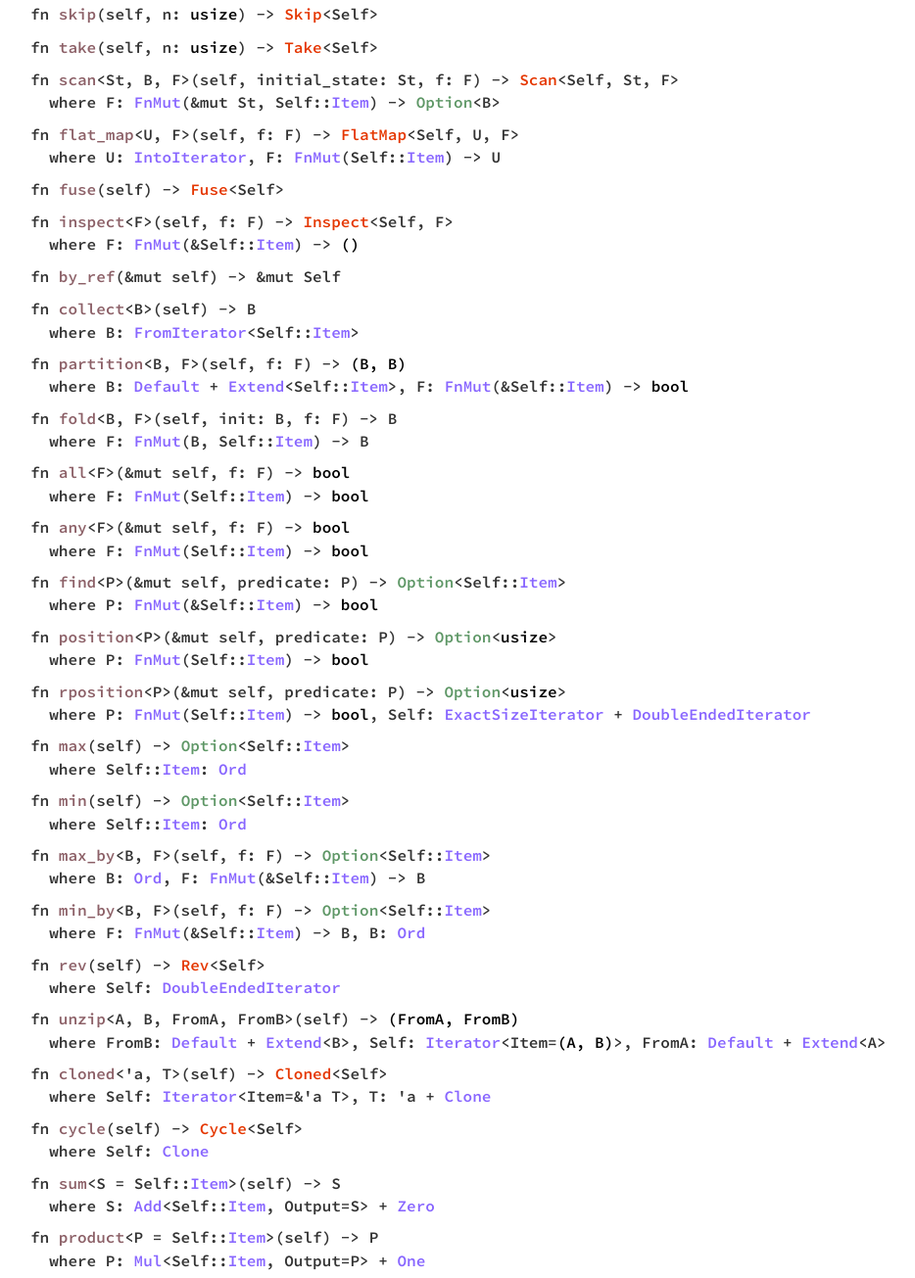
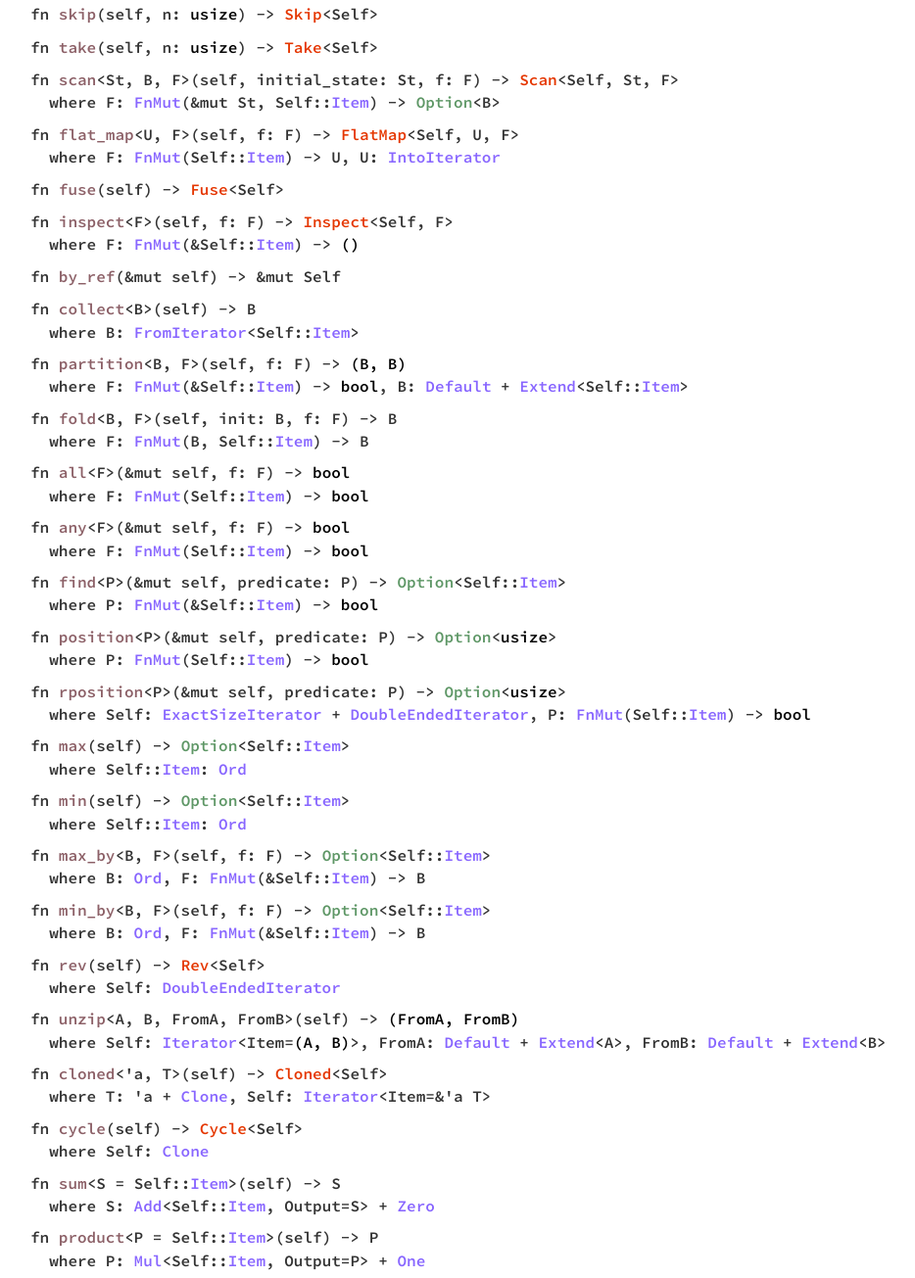
Before and after one commit to billyevans/tst, a plain HTML site: page tst/tst/struct.IntoIter.html in a window 1280 px wide. Shown: the part 1046-2351 px from the top of the page at 98% size, without its empty margins (234-1168 px from the left). Drawn offline with Linux system fonts and the light colour scheme.

Commit message:
rebuild pages at 5d38148

```diff
--- a/tst/tst/struct.IntoIter.html
+++ b/tst/tst/struct.IntoIter.html
@@ -67,25 +67,25 @@
 <h4 id='method.skip' class='method'><code>fn <a href='https://doc.rust-lang.org/nightly/core/iter/trait.Iterator.html#method.skip' class='fnname'>skip</a>(self, n: <a href='https://doc.rust-lang.org/nightly/std/primitive.usize.html'>usize</a>) -&gt; <a class='struct' href='https://doc.rust-lang.org/nightly/core/iter/struct.Skip.html' title='core::iter::Skip'>Skip</a>&lt;Self&gt;</code></h4>
 <h4 id='method.take' class='method'><code>fn <a href='https://doc.rust-lang.org/nightly/core/iter/trait.Iterator.html#method.take' class='fnname'>take</a>(self, n: <a href='https://doc.rust-lang.org/nightly/std/primitive.usize.html'>usize</a>) -&gt; <a class='struct' href='https://doc.rust-lang.org/nightly/core/iter/struct.Take.html' title='core::iter::Take'>Take</a>&lt;Self&gt;</code></h4>
 <h4 id='method.scan' class='method'><code>fn <a href='https://doc.rust-lang.org/nightly/core/iter/trait.Iterator.html#method.scan' class='fnname'>scan</a>&lt;St, B, F&gt;(self, initial_state: St, f: F) -&gt; <a class='struct' href='https://doc.rust-lang.org/nightly/core/iter/struct.Scan.html' title='core::iter::Scan'>Scan</a>&lt;Self, St, F&gt; <span class='where'>where F: <a class='trait' href='https://doc.rust-lang.org/nightly/core/ops/trait.FnMut.html' title='core::ops::FnMut'>FnMut</a>(&amp;mut St, Self::<a class='trait' href='https://doc.rust-lang.org/nightly/core/iter/trait.Iterator.html' title='core::iter::Iterator'>Item</a>) -&gt; <a class='enum' href='https://doc.rust-lang.org/nightly/core/option/enum.Option.html' title='core::option::Option'>Option</a>&lt;B&gt;</span></code></h4>
-<h4 id='method.flat_map' class='method'><code>fn <a href='https://doc.rust-lang.org/nightly/core/iter/trait.Iterator.html#method.flat_map' class='fnname'>flat_map</a>&lt;U, F&gt;(self, f: F) -&gt; <a class='struct' href='https://doc.rust-lang.org/nightly/core/iter/struct.FlatMap.html' title='core::iter::FlatMap'>FlatMap</a>&lt;Self, U, F&gt; <span class='where'>where U: <a class='trait' href='https://doc.rust-lang.org/nightly/core/iter/trait.IntoIterator.html' title='core::iter::IntoIterator'>IntoIterator</a>, F: <a class='trait' href='https://doc.rust-lang.org/nightly/core/ops/trait.FnMut.html' title='core::ops::FnMut'>FnMut</a>(Self::<a class='trait' href='https://doc.rust-lang.org/nightly/core/iter/trait.Iterator.html' title='core::iter::Iterator'>Item</a>) -&gt; U</span></code></h4>
+<h4 id='method.flat_map' class='method'><code>fn <a href='https://doc.rust-lang.org/nightly/core/iter/trait.Iterator.html#method.flat_map' class='fnname'>flat_map</a>&lt;U, F&gt;(self, f: F) -&gt; <a class='struct' href='https://doc.rust-lang.org/nightly/core/iter/struct.FlatMap.html' title='core::iter::FlatMap'>FlatMap</a>&lt;Self, U, F&gt; <span class='where'>where F: <a class='trait' href='https://doc.rust-lang.org/nightly/core/ops/trait.FnMut.html' title='core::ops::FnMut'>FnMut</a>(Self::<a class='trait' href='https://doc.rust-lang.org/nightly/core/iter/trait.Iterator.html' title='core::iter::Iterator'>Item</a>) -&gt; U, U: <a class='trait' href='https://doc.rust-lang.org/nightly/core/iter/trait.IntoIterator.html' title='core::iter::IntoIterator'>IntoIterator</a></span></code></h4>
 <h4 id='method.fuse' class='method'><code>fn <a href='https://doc.rust-lang.org/nightly/core/iter/trait.Iterator.html#method.fuse' class='fnname'>fuse</a>(self) -&gt; <a class='struct' href='https://doc.rust-lang.org/nightly/core/iter/struct.Fuse.html' title='core::iter::Fuse'>Fuse</a>&lt;Self&gt;</code></h4>
 <h4 id='method.inspect' class='method'><code>fn <a href='https://doc.rust-lang.org/nightly/core/iter/trait.Iterator.html#method.inspect' class='fnname'>inspect</a>&lt;F&gt;(self, f: F) -&gt; <a class='struct' href='https://doc.rust-lang.org/nightly/core/iter/struct.Inspect.html' title='core::iter::Inspect'>Inspect</a>&lt;Self, F&gt; <span class='where'>where F: <a class='trait' href='https://doc.rust-lang.org/nightly/core/ops/trait.FnMut.html' title='core::ops::FnMut'>FnMut</a>(&amp;Self::<a class='trait' href='https://doc.rust-lang.org/nightly/core/iter/trait.Iterator.html' title='core::iter::Iterator'>Item</a>) -&gt; <a href='https://doc.rust-lang.org/nightly/std/primitive.tuple.html'>()</a></span></code></h4>
 <h4 id='method.by_ref' class='method'><code>fn <a href='https://doc.rust-lang.org/nightly/core/iter/trait.Iterator.html#method.by_ref' class='fnname'>by_ref</a>(&amp;mut self) -&gt; &amp;mut Self</code></h4>
 <h4 id='method.collect' class='method'><code>fn <a href='https://doc.rust-lang.org/nightly/core/iter/trait.Iterator.html#method.collect' class='fnname'>collect</a>&lt;B&gt;(self) -&gt; B <span class='where'>where B: <a class='trait' href='https://doc.rust-lang.org/nightly/core/iter/trait.FromIterator.html' title='core::iter::FromIterator'>FromIterator</a>&lt;Self::<a class='trait' href='https://doc.rust-lang.org/nightly/core/iter/trait.Iterator.html' title='core::iter::Iterator'>Item</a>&gt;</span></code></h4>
-<h4 id='method.partition' class='method'><code>fn <a href='https://doc.rust-lang.org/nightly/core/iter/trait.Iterator.html#method.partition' class='fnname'>partition</a>&lt;B, F&gt;(self, f: F) -&gt; <a href='https://doc.rust-lang.org/nightly/std/primitive.tuple.html'>(B, B)</a> <span class='where'>where B: <a class='trait' href='https://doc.rust-lang.org/nightly/core/default/trait.Default.html' title='core::default::Default'>Default</a> + <a class='trait' href='https://doc.rust-lang.org/nightly/core/iter/trait.Extend.html' title='core::iter::Extend'>Extend</a>&lt;Self::<a class='trait' href='https://doc.rust-lang.org/nightly/core/iter/trait.Iterator.html' title='core::iter::Iterator'>Item</a>&gt;, F: <a class='trait' href='https://doc.rust-lang.org/nightly/core/ops/trait.FnMut.html' title='core::ops::FnMut'>FnMut</a>(&amp;Self::<a class='trait' href='https://doc.rust-lang.org/nightly/core/iter/trait.Iterator.html' title='core::iter::Iterator'>Item</a>) -&gt; <a href='https://doc.rust-lang.org/nightly/std/primitive.bool.html'>bool</a></span></code></h4>
+<h4 id='method.partition' class='method'><code>fn <a href='https://doc.rust-lang.org/nightly/core/iter/trait.Iterator.html#method.partition' class='fnname'>partition</a>&lt;B, F&gt;(self, f: F) -&gt; <a href='https://doc.rust-lang.org/nightly/std/primitive.tuple.html'>(B, B)</a> <span class='where'>where F: <a class='trait' href='https://doc.rust-lang.org/nightly/core/ops/trait.FnMut.html' title='core::ops::FnMut'>FnMut</a>(&amp;Self::<a class='trait' href='https://doc.rust-lang.org/nightly/core/iter/trait.Iterator.html' title='core::iter::Iterator'>Item</a>) -&gt; <a href='https://doc.rust-lang.org/nightly/std/primitive.bool.html'>bool</a>, B: <a class='trait' href='https://doc.rust-lang.org/nightly/core/default/trait.Default.html' title='core::default::Default'>Default</a> + <a class='trait' href='https://doc.rust-lang.org/nightly/core/iter/trait.Extend.html' title='core::iter::Extend'>Extend</a>&lt;Self::<a class='trait' href='https://doc.rust-lang.org/nightly/core/iter/trait.Iterator.html' title='core::iter::Iterator'>Item</a>&gt;</span></code></h4>
 <h4 id='method.fold' class='method'><code>fn <a href='https://doc.rust-lang.org/nightly/core/iter/trait.Iterator.html#method.fold' class='fnname'>fold</a>&lt;B, F&gt;(self, init: B, f: F) -&gt; B <span class='where'>where F: <a class='trait' href='https://doc.rust-lang.org/nightly/core/ops/trait.FnMut.html' title='core::ops::FnMut'>FnMut</a>(B, Self::<a class='trait' href='https://doc.rust-lang.org/nightly/core/iter/trait.Iterator.html' title='core::iter::Iterator'>Item</a>) -&gt; B</span></code></h4>
 <h4 id='method.all' class='method'><code>fn <a href='https://doc.rust-lang.org/nightly/core/iter/trait.Iterator.html#method.all' class='fnname'>all</a>&lt;F&gt;(&amp;mut self, f: F) -&gt; <a href='https://doc.rust-lang.org/nightly/std/primitive.bool.html'>bool</a> <span class='where'>where F: <a class='trait' href='https://doc.rust-lang.org/nightly/core/ops/trait.FnMut.html' title='core::ops::FnMut'>FnMut</a>(Self::<a class='trait' href='https://doc.rust-lang.org/nightly/core/iter/trait.Iterator.html' title='core::iter::Iterator'>Item</a>) -&gt; <a href='https://doc.rust-lang.org/nightly/std/primitive.bool.html'>bool</a></span></code></h4>
 <h4 id='method.any' class='method'><code>fn <a href='https://doc.rust-lang.org/nightly/core/iter/trait.Iterator.html#method.any' class='fnname'>any</a>&lt;F&gt;(&amp;mut self, f: F) -&gt; <a href='https://doc.rust-lang.org/nightly/std/primitive.bool.html'>bool</a> <span class='where'>where F: <a class='trait' href='https://doc.rust-lang.org/nightly/core/ops/trait.FnMut.html' title='core::ops::FnMut'>FnMut</a>(Self::<a class='trait' href='https://doc.rust-lang.org/nightly/core/iter/trait.Iterator.html' title='core::iter::Iterator'>Item</a>) -&gt; <a href='https://doc.rust-lang.org/nightly/std/primitive.bool.html'>bool</a></span></code></h4>
 <h4 id='method.find' class='method'><code>fn <a href='https://doc.rust-lang.org/nightly/core/iter/trait.Iterator.html#method.find' class='fnname'>find</a>&lt;P&gt;(&amp;mut self, predicate: P) -&gt; <a class='enum' href='https://doc.rust-lang.org/nightly/core/option/enum.Option.html' title='core::option::Option'>Option</a>&lt;Self::<a class='trait' href='https://doc.rust-lang.org/nightly/core/iter/trait.Iterator.html' title='core::iter::Iterator'>Item</a>&gt; <span class='where'>where P: <a class='trait' href='https://doc.rust-lang.org/nightly/core/ops/trait.FnMut.html' title='core::ops::FnMut'>FnMut</a>(&amp;Self::<a class='trait' href='https://doc.rust-lang.org/nightly/core/iter/trait.Iterator.html' title='core::iter::Iterator'>Item</a>) -&gt; <a href='https://doc.rust-lang.org/nightly/std/primitive.bool.html'>bool</a></span></code></h4>
 <h4 id='method.position' class='method'><code>fn <a href='https://doc.rust-lang.org/nightly/core/iter/trait.Iterator.html#method.position' class='fnname'>position</a>&lt;P&gt;(&amp;mut self, predicate: P) -&gt; <a class='enum' href='https://doc.rust-lang.org/nightly/core/option/enum.Option.html' title='core::option::Option'>Option</a>&lt;<a href='https://doc.rust-lang.org/nightly/std/primitive.usize.html'>usize</a>&gt; <span class='where'>where P: <a class='trait' href='https://doc.rust-lang.org/nightly/core/ops/trait.FnMut.html' title='core::ops::FnMut'>FnMut</a>(Self::<a class='trait' href='https://doc.rust-lang.org/nightly/core/iter/trait.Iterator.html' title='core::iter::Iterator'>Item</a>) -&gt; <a href='https://doc.rust-lang.org/nightly/std/primitive.bool.html'>bool</a></span></code></h4>
-<h4 id='method.rposition' class='method'><code>fn <a href='https://doc.rust-lang.org/nightly/core/iter/trait.Iterator.html#method.rposition' class='fnname'>rposition</a>&lt;P&gt;(&amp;mut self, predicate: P) -&gt; <a class='enum' href='https://doc.rust-lang.org/nightly/core/option/enum.Option.html' title='core::option::Option'>Option</a>&lt;<a href='https://doc.rust-lang.org/nightly/std/primitive.usize.html'>usize</a>&gt; <span class='where'>where P: <a class='trait' href='https://doc.rust-lang.org/nightly/core/ops/trait.FnMut.html' title='core::ops::FnMut'>FnMut</a>(Self::<a class='trait' href='https://doc.rust-lang.org/nightly/core/iter/trait.Iterator.html' title='core::iter::Iterator'>Item</a>) -&gt; <a href='https://doc.rust-lang.org/nightly/std/primitive.bool.html'>bool</a>, Self: <a class='trait' href='https://doc.rust-lang.org/nightly/core/iter/trait.ExactSizeIterator.html' title='core::iter::ExactSizeIterator'>ExactSizeIterator</a> + <a class='trait' href='https://doc.rust-lang.org/nightly/core/iter/trait.DoubleEndedIterator.html' title='core::iter::DoubleEndedIterator'>DoubleEndedIterator</a></span></code></h4>
+<h4 id='method.rposition' class='method'><code>fn <a href='https://doc.rust-lang.org/nightly/core/iter/trait.Iterator.html#method.rposition' class='fnname'>rposition</a>&lt;P&gt;(&amp;mut self, predicate: P) -&gt; <a class='enum' href='https://doc.rust-lang.org/nightly/core/option/enum.Option.html' title='core::option::Option'>Option</a>&lt;<a href='https://doc.rust-lang.org/nightly/std/primitive.usize.html'>usize</a>&gt; <span class='where'>where Self: <a class='trait' href='https://doc.rust-lang.org/nightly/core/iter/trait.ExactSizeIterator.html' title='core::iter::ExactSizeIterator'>ExactSizeIterator</a> + <a class='trait' href='https://doc.rust-lang.org/nightly/core/iter/trait.DoubleEndedIterator.html' title='core::iter::DoubleEndedIterator'>DoubleEndedIterator</a>, P: <a class='trait' href='https://doc.rust-lang.org/nightly/core/ops/trait.FnMut.html' title='core::ops::FnMut'>FnMut</a>(Self::<a class='trait' href='https://doc.rust-lang.org/nightly/core/iter/trait.Iterator.html' title='core::iter::Iterator'>Item</a>) -&gt; <a href='https://doc.rust-lang.org/nightly/std/primitive.bool.html'>bool</a></span></code></h4>
 <h4 id='method.max' class='method'><code>fn <a href='https://doc.rust-lang.org/nightly/core/iter/trait.Iterator.html#method.max' class='fnname'>max</a>(self) -&gt; <a class='enum' href='https://doc.rust-lang.org/nightly/core/option/enum.Option.html' title='core::option::Option'>Option</a>&lt;Self::<a class='trait' href='https://doc.rust-lang.org/nightly/core/iter/trait.Iterator.html' title='core::iter::Iterator'>Item</a>&gt; <span class='where'>where Self::<a class='trait' href='https://doc.rust-lang.org/nightly/core/iter/trait.Iterator.html' title='core::iter::Iterator'>Item</a>: <a class='trait' href='https://doc.rust-lang.org/nightly/core/cmp/trait.Ord.html' title='core::cmp::Ord'>Ord</a></span></code></h4>
 <h4 id='method.min' class='method'><code>fn <a href='https://doc.rust-lang.org/nightly/core/iter/trait.Iterator.html#method.min' class='fnname'>min</a>(self) -&gt; <a class='enum' href='https://doc.rust-lang.org/nightly/core/option/enum.Option.html' title='core::option::Option'>Option</a>&lt;Self::<a class='trait' href='https://doc.rust-lang.org/nightly/core/iter/trait.Iterator.html' title='core::iter::Iterator'>Item</a>&gt; <span class='where'>where Self::<a class='trait' href='https://doc.rust-lang.org/nightly/core/iter/trait.Iterator.html' title='core::iter::Iterator'>Item</a>: <a class='trait' href='https://doc.rust-lang.org/nightly/core/cmp/trait.Ord.html' title='core::cmp::Ord'>Ord</a></span></code></h4>
 <h4 id='method.max_by' class='method'><code>fn <a href='https://doc.rust-lang.org/nightly/core/iter/trait.Iterator.html#method.max_by' class='fnname'>max_by</a>&lt;B, F&gt;(self, f: F) -&gt; <a class='enum' href='https://doc.rust-lang.org/nightly/core/option/enum.Option.html' title='core::option::Option'>Option</a>&lt;Self::<a class='trait' href='https://doc.rust-lang.org/nightly/core/iter/trait.Iterator.html' title='core::iter::Iterator'>Item</a>&gt; <span class='where'>where B: <a class='trait' href='https://doc.rust-lang.org/nightly/core/cmp/trait.Ord.html' title='core::cmp::Ord'>Ord</a>, F: <a class='trait' href='https://doc.rust-lang.org/nightly/core/ops/trait.FnMut.html' title='core::ops::FnMut'>FnMut</a>(&amp;Self::<a class='trait' href='https://doc.rust-lang.org/nightly/core/iter/trait.Iterator.html' title='core::iter::Iterator'>Item</a>) -&gt; B</span></code></h4>
-<h4 id='method.min_by' class='method'><code>fn <a href='https://doc.rust-lang.org/nightly/core/iter/trait.Iterator.html#method.min_by' class='fnname'>min_by</a>&lt;B, F&gt;(self, f: F) -&gt; <a class='enum' href='https://doc.rust-lang.org/nightly/core/option/enum.Option.html' title='core::option::Option'>Option</a>&lt;Self::<a class='trait' href='https://doc.rust-lang.org/nightly/core/iter/trait.Iterator.html' title='core::iter::Iterator'>Item</a>&gt; <span class='where'>where F: <a class='trait' href='https://doc.rust-lang.org/nightly/core/ops/trait.FnMut.html' title='core::ops::FnMut'>FnMut</a>(&amp;Self::<a class='trait' href='https://doc.rust-lang.org/nightly/core/iter/trait.Iterator.html' title='core::iter::Iterator'>Item</a>) -&gt; B, B: <a class='trait' href='https://doc.rust-lang.org/nightly/core/cmp/trait.Ord.html' title='core::cmp::Ord'>Ord</a></span></code></h4>
+<h4 id='method.min_by' class='method'><code>fn <a href='https://doc.rust-lang.org/nightly/core/iter/trait.Iterator.html#method.min_by' class='fnname'>min_by</a>&lt;B, F&gt;(self, f: F) -&gt; <a class='enum' href='https://doc.rust-lang.org/nightly/core/option/enum.Option.html' title='core::option::Option'>Option</a>&lt;Self::<a class='trait' href='https://doc.rust-lang.org/nightly/core/iter/trait.Iterator.html' title='core::iter::Iterator'>Item</a>&gt; <span class='where'>where B: <a class='trait' href='https://doc.rust-lang.org/nightly/core/cmp/trait.Ord.html' title='core::cmp::Ord'>Ord</a>, F: <a class='trait' href='https://doc.rust-lang.org/nightly/core/ops/trait.FnMut.html' title='core::ops::FnMut'>FnMut</a>(&amp;Self::<a class='trait' href='https://doc.rust-lang.org/nightly/core/iter/trait.Iterator.html' title='core::iter::Iterator'>Item</a>) -&gt; B</span></code></h4>
 <h4 id='method.rev' class='method'><code>fn <a href='https://doc.rust-lang.org/nightly/core/iter/trait.Iterator.html#method.rev' class='fnname'>rev</a>(self) -&gt; <a class='struct' href='https://doc.rust-lang.org/nightly/core/iter/struct.Rev.html' title='core::iter::Rev'>Rev</a>&lt;Self&gt; <span class='where'>where Self: <a class='trait' href='https://doc.rust-lang.org/nightly/core/iter/trait.DoubleEndedIterator.html' title='core::iter::DoubleEndedIterator'>DoubleEndedIterator</a></span></code></h4>
-<h4 id='method.unzip' class='method'><code>fn <a href='https://doc.rust-lang.org/nightly/core/iter/trait.Iterator.html#method.unzip' class='fnname'>unzip</a>&lt;A, B, FromA, FromB&gt;(self) -&gt; <a href='https://doc.rust-lang.org/nightly/std/primitive.tuple.html'>(FromA, FromB)</a> <span class='where'>where FromB: <a class='trait' href='https://doc.rust-lang.org/nightly/core/default/trait.Default.html' title='core::default::Default'>Default</a> + <a class='trait' href='https://doc.rust-lang.org/nightly/core/iter/trait.Extend.html' title='core::iter::Extend'>Extend</a>&lt;B&gt;, Self: <a class='trait' href='https://doc.rust-lang.org/nightly/core/iter/trait.Iterator.html' title='core::iter::Iterator'>Iterator</a>&lt;Item=<a href='https://doc.rust-lang.org/nightly/std/primitive.tuple.html'>(A, B)</a>&gt;, FromA: <a class='trait' href='https://doc.rust-lang.org/nightly/core/default/trait.Default.html' title='core::default::Default'>Default</a> + <a class='trait' href='https://doc.rust-lang.org/nightly/core/iter/trait.Extend.html' title='core::iter::Extend'>Extend</a>&lt;A&gt;</span></code></h4>
-<h4 id='method.cloned' class='method'><code>fn <a href='https://doc.rust-lang.org/nightly/core/iter/trait.Iterator.html#method.cloned' class='fnname'>cloned</a>&lt;'a, T&gt;(self) -&gt; <a class='struct' href='https://doc.rust-lang.org/nightly/core/iter/struct.Cloned.html' title='core::iter::Cloned'>Cloned</a>&lt;Self&gt; <span class='where'>where Self: <a class='trait' href='https://doc.rust-lang.org/nightly/core/iter/trait.Iterator.html' title='core::iter::Iterator'>Iterator</a>&lt;Item=&amp;'a T&gt;, T: 'a + <a class='trait' href='https://doc.rust-lang.org/nightly/core/clone/trait.Clone.html' title='core::clone::Clone'>Clone</a></span></code></h4>
+<h4 id='method.unzip' class='method'><code>fn <a href='https://doc.rust-lang.org/nightly/core/iter/trait.Iterator.html#method.unzip' class='fnname'>unzip</a>&lt;A, B, FromA, FromB&gt;(self) -&gt; <a href='https://doc.rust-lang.org/nightly/std/primitive.tuple.html'>(FromA, FromB)</a> <span class='where'>where Self: <a class='trait' href='https://doc.rust-lang.org/nightly/core/iter/trait.Iterator.html' title='core::iter::Iterator'>Iterator</a>&lt;Item=<a href='https://doc.rust-lang.org/nightly/std/primitive.tuple.html'>(A, B)</a>&gt;, FromA: <a class='trait' href='https://doc.rust-lang.org/nightly/core/default/trait.Default.html' title='core::default::Default'>Default</a> + <a class='trait' href='https://doc.rust-lang.org/nightly/core/iter/trait.Extend.html' title='core::iter::Extend'>Extend</a>&lt;A&gt;, FromB: <a class='trait' href='https://doc.rust-lang.org/nightly/core/default/trait.Default.html' title='core::default::Default'>Default</a> + <a class='trait' href='https://doc.rust-lang.org/nightly/core/iter/trait.Extend.html' title='core::iter::Extend'>Extend</a>&lt;B&gt;</span></code></h4>
+<h4 id='method.cloned' class='method'><code>fn <a href='https://doc.rust-lang.org/nightly/core/iter/trait.Iterator.html#method.cloned' class='fnname'>cloned</a>&lt;'a, T&gt;(self) -&gt; <a class='struct' href='https://doc.rust-lang.org/nightly/core/iter/struct.Cloned.html' title='core::iter::Cloned'>Cloned</a>&lt;Self&gt; <span class='where'>where T: 'a + <a class='trait' href='https://doc.rust-lang.org/nightly/core/clone/trait.Clone.html' title='core::clone::Clone'>Clone</a>, Self: <a class='trait' href='https://doc.rust-lang.org/nightly/core/iter/trait.Iterator.html' title='core::iter::Iterator'>Iterator</a>&lt;Item=&amp;'a T&gt;</span></code></h4>
 <h4 id='method.cycle' class='method'><code>fn <a href='https://doc.rust-lang.org/nightly/core/iter/trait.Iterator.html#method.cycle' class='fnname'>cycle</a>(self) -&gt; <a class='struct' href='https://doc.rust-lang.org/nightly/core/iter/struct.Cycle.html' title='core::iter::Cycle'>Cycle</a>&lt;Self&gt; <span class='where'>where Self: <a class='trait' href='https://doc.rust-lang.org/nightly/core/clone/trait.Clone.html' title='core::clone::Clone'>Clone</a></span></code></h4>
 <h4 id='method.sum' class='method'><code>fn <a href='https://doc.rust-lang.org/nightly/core/iter/trait.Iterator.html#method.sum' class='fnname'>sum</a>&lt;S = Self::<a class='trait' href='https://doc.rust-lang.org/nightly/core/iter/trait.Iterator.html' title='core::iter::Iterator'>Item</a>&gt;(self) -&gt; S <span class='where'>where S: <a class='trait' href='https://doc.rust-lang.org/nightly/core/ops/trait.Add.html' title='core::ops::Add'>Add</a>&lt;Self::<a class='trait' href='https://doc.rust-lang.org/nightly/core/iter/trait.Iterator.html' title='core::iter::Iterator'>Item</a>, Output=S&gt; + <a class='trait' href='https://doc.rust-lang.org/nightly/core/num/trait.Zero.html' title='core::num::Zero'>Zero</a></span></code></h4>
 <h4 id='method.product' class='method'><code>fn <a href='https://doc.rust-lang.org/nightly/core/iter/trait.Iterator.html#method.product' class='fnname'>product</a>&lt;P = Self::<a class='trait' href='https://doc.rust-lang.org/nightly/core/iter/trait.Iterator.html' title='core::iter::Iterator'>Item</a>&gt;(self) -&gt; P <span class='where'>where P: <a class='trait' href='https://doc.rust-lang.org/nightly/core/ops/trait.Mul.html' title='core::ops::Mul'>Mul</a>&lt;Self::<a class='trait' href='https://doc.rust-lang.org/nightly/core/iter/trait.Iterator.html' title='core::iter::Iterator'>Item</a>, Output=P&gt; + <a class='trait' href='https://doc.rust-lang.org/nightly/core/num/trait.One.html' title='core::num::One'>One</a></span></code></h4>
```
Also changed, not shown: tst/tst/struct.Iter.html (+6 -6 lines), tst/tst/struct.IterMut.html (+6 -6 lines), tst/tst/struct.KeysIter.html (+6 -6 lines), tst/tst/struct.ValuesIter.html (+6 -6 lines), tst/tst/struct.WildCardIter.html (+6 -6 lines).
